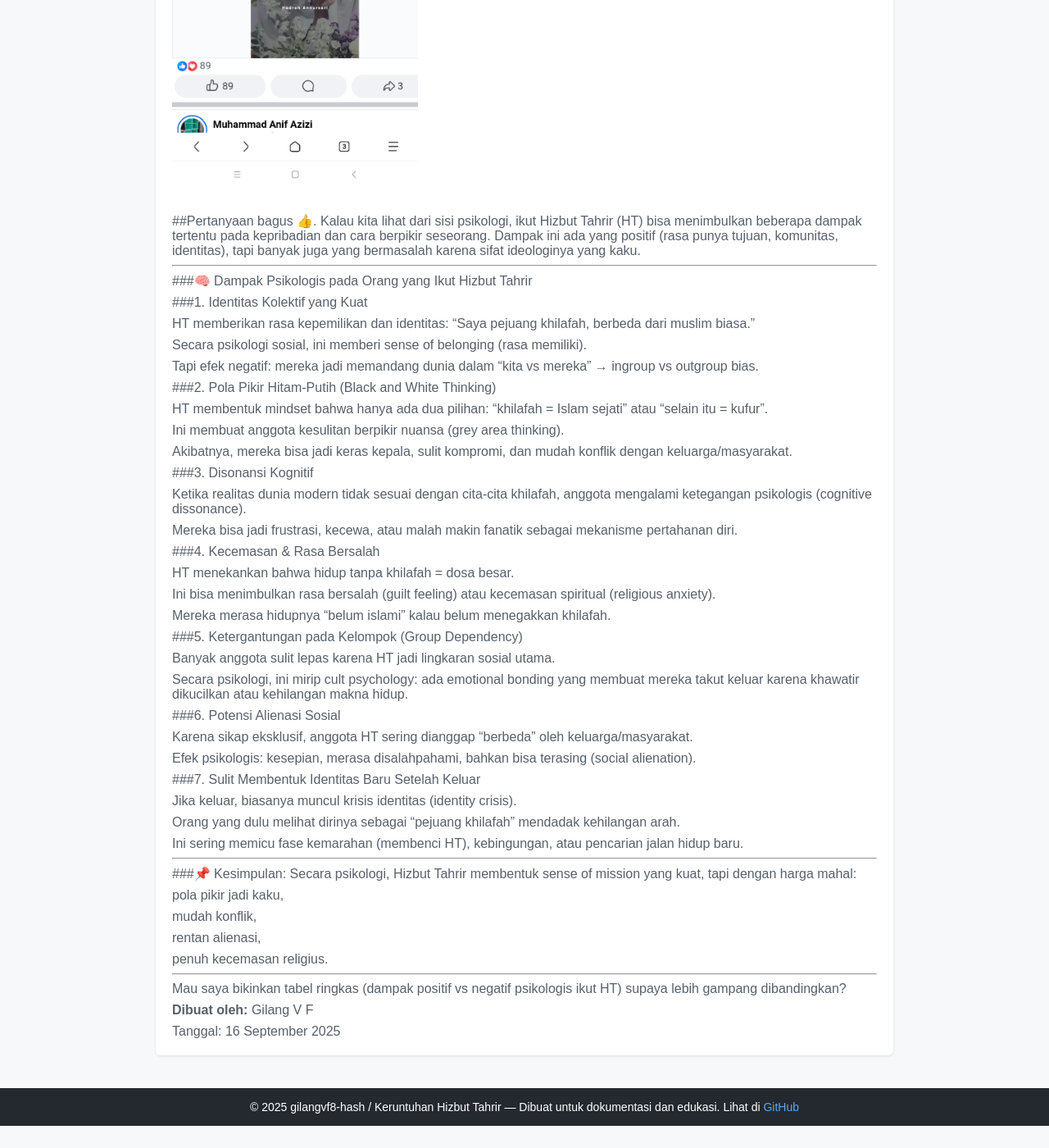
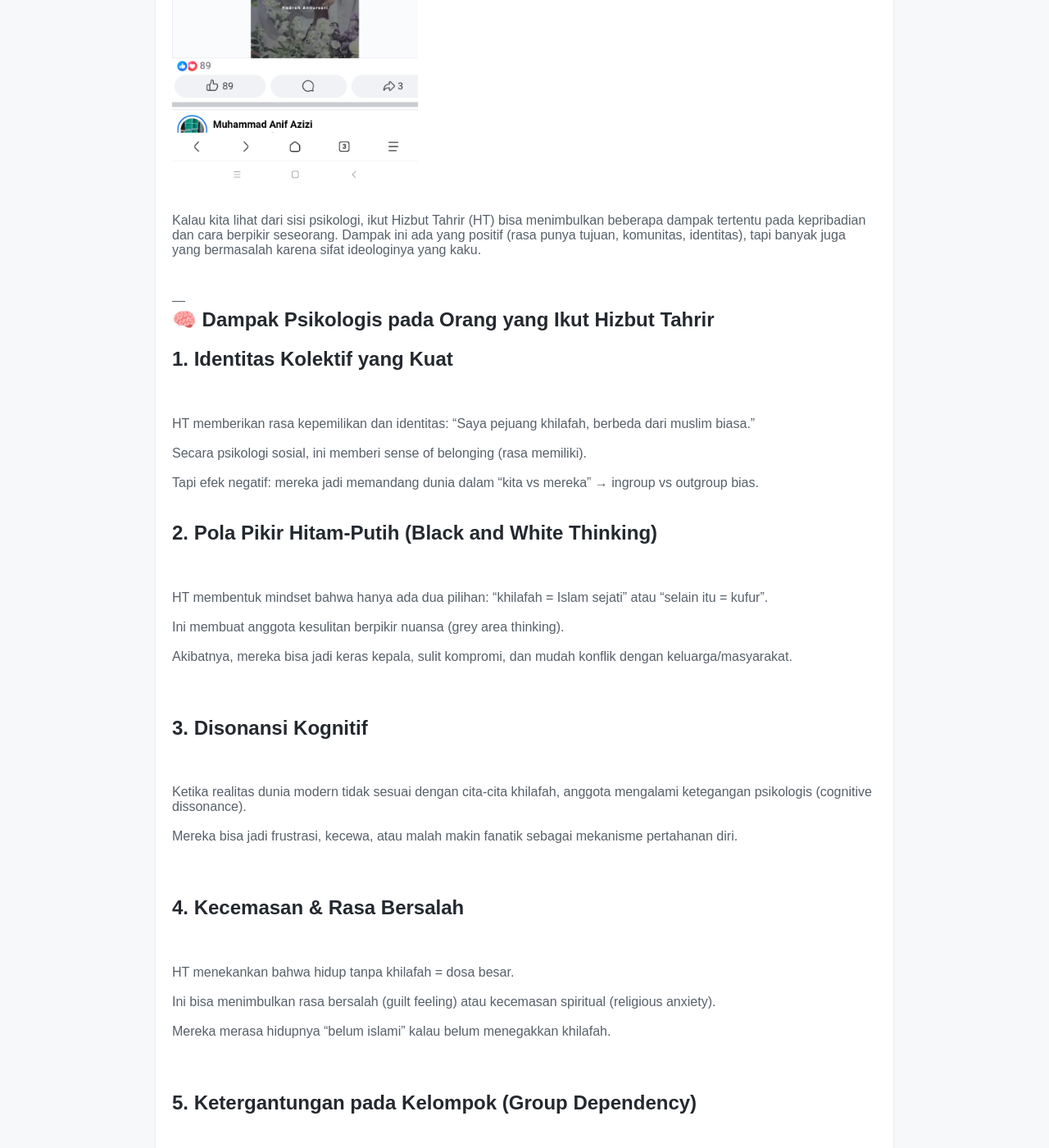
Before and after one commit to gilangvf8-hash/gilangvf8-hash.github.io, a Jekyll site: the page built from _posts/2025-09-16-post5.md, in a window 1280 px wide and 1400 px high, scrolled down 517 px. Shown: the whole window at 82% size. Built offline with Jekyll 4.4.1, drawn with Linux system fonts in a browser that asks for light colours; before the commit the page ends 1890 px from its top, so only the background shows below that; some of the changed text lies outside the part shown.

Commit message:
Update 2025-09-16-post5.md

```diff
--- a/_posts/2025-09-16-post5.md
+++ b/_posts/2025-09-16-post5.md
@@ -9,76 +9,110 @@
 
 <br/><img src="{{ site.url }}/gambar/g4.png" alt="gambar hizbut Tahrir" width="300" /><br><br/>
 
-##Pertanyaan bagus 👍. Kalau kita lihat dari sisi psikologi, ikut Hizbut Tahrir (HT) bisa menimbulkan beberapa dampak tertentu pada kepribadian dan cara berpikir seseorang. Dampak ini ada yang positif (rasa punya tujuan, komunitas, identitas), tapi banyak juga yang bermasalah karena sifat ideologinya yang kaku.
+ Kalau kita lihat dari sisi psikologi, ikut Hizbut Tahrir (HT) bisa menimbulkan beberapa dampak tertentu pada kepribadian dan cara berpikir seseorang. Dampak ini ada yang positif (rasa punya tujuan, komunitas, identitas), tapi banyak juga yang bermasalah karena sifat ideologinya yang kaku.
 
+<br>
+<br/>
+---
+<h1>
+🧠 Dampak Psikologis pada Orang yang Ikut Hizbut Tahrir
+</h1><h2>
+1. Identitas Kolektif yang Kuat
+</h2>
+<br>
+<br/>
+HT memberikan rasa kepemilikan dan identitas: “Saya pejuang khilafah, berbeda dari muslim biasa.”
+<br>
+<br/>
+Secara psikologi sosial, ini memberi sense of belonging (rasa memiliki).
+<br>
+<br/>
+Tapi efek negatif: mereka jadi memandang dunia dalam “kita vs mereka” → ingroup vs outgroup bias.
+<br>
+<br/>
+
+<h2>2. Pola Pikir Hitam-Putih (Black and White Thinking)
+</h2>
+<br>
+<br/>
+HT membentuk mindset bahwa hanya ada dua pilihan: “khilafah = Islam sejati” atau “selain itu = kufur”.
+<br>
+<br/>
+Ini membuat anggota kesulitan berpikir nuansa (grey area thinking).
+<br>
+<br/>
+Akibatnya, mereka bisa jadi keras kepala, sulit kompromi, dan mudah konflik dengan keluarga/masyarakat.
+
+<br>
+<br/>
+<h2>3. Disonansi Kognitif</h2>
+<br>
+<br/>
+Ketika realitas dunia modern tidak sesuai dengan cita-cita khilafah, anggota mengalami ketegangan psikologis (cognitive dissonance).
+<br>
+<br/>
+Mereka bisa jadi frustrasi, kecewa, atau malah makin fanatik sebagai mekanisme pertahanan diri.
+
+<br>
+<br/>
+<h2>4. Kecemasan & Rasa Bersalah</h2>
+<br>
+<br/>
+HT menekankan bahwa hidup tanpa khilafah = dosa besar.
+<br>
+<br/>
+Ini bisa menimbulkan rasa bersalah (guilt feeling) atau kecemasan spiritual (religious anxiety).
+<br>
+<br/>
+Mereka merasa hidupnya “belum islami” kalau belum menegakkan khilafah.
+
+<br>
+<br/>
+<h2>5. Ketergantungan pada Kelompok (Group Dependency)
+</h2>
+<br>
+<br/>
+Banyak anggota sulit lepas karena HT jadi lingkaran sosial utama.
+<br>
+<br/>
+Secara psikologi, ini mirip cult psychology: ada emotional bonding yang membuat mereka takut keluar karena khawatir dikucilkan atau kehilangan makna hidup.
+
+<br>
+<br/>
+<h2>6. Potensi Alienasi Sosial</h2>
+<br>
+<br/>
+Karena sikap eksklusif, anggota HT sering dianggap “berbeda” oleh keluarga/masyarakat.
+<br>
+<br/>
+Efek psikologis: kesepian, merasa disalahpahami, bahkan bisa terasing (social alienation).
+<br>
+<br/>
+
+<h2>7. Sulit Membentuk Identitas Baru Setelah Keluar
+</h2>
+<br>
+<br/>
+Jika keluar, biasanya muncul krisis identitas (identity crisis).
+<br>
+<br/>
+Orang yang dulu melihat dirinya sebagai “pejuang khilafah” mendadak kehilangan arah.
+<br>
+<br/>
+Ini sering memicu fase kemarahan (membenci HT), kebingungan, atau pencarian jalan hidup baru.
+
+<br>
+<br/>
 
 ---
-
-###🧠 Dampak Psikologis pada Orang yang Ikut Hizbut Tahrir
-
-###1. Identitas Kolektif yang Kuat
-
-HT memberikan rasa kepemilikan dan identitas: “Saya pejuang khilafah, berbeda dari muslim biasa.”
-
-Secara psikologi sosial, ini memberi sense of belonging (rasa memiliki).
-
-Tapi efek negatif: mereka jadi memandang dunia dalam “kita vs mereka” → ingroup vs outgroup bias.
-
-
-###2. Pola Pikir Hitam-Putih (Black and White Thinking)
-
-HT membentuk mindset bahwa hanya ada dua pilihan: “khilafah = Islam sejati” atau “selain itu = kufur”.
-
-Ini membuat anggota kesulitan berpikir nuansa (grey area thinking).
-
-Akibatnya, mereka bisa jadi keras kepala, sulit kompromi, dan mudah konflik dengan keluarga/masyarakat.
-
-
-###3. Disonansi Kognitif
-
-Ketika realitas dunia modern tidak sesuai dengan cita-cita khilafah, anggota mengalami ketegangan psikologis (cognitive dissonance).
-
-Mereka bisa jadi frustrasi, kecewa, atau malah makin fanatik sebagai mekanisme pertahanan diri.
-
-
-###4. Kecemasan & Rasa Bersalah
-
-HT menekankan bahwa hidup tanpa khilafah = dosa besar.
-
-Ini bisa menimbulkan rasa bersalah (guilt feeling) atau kecemasan spiritual (religious anxiety).
-
-Mereka merasa hidupnya “belum islami” kalau belum menegakkan khilafah.
-
-
-###5. Ketergantungan pada Kelompok (Group Dependency)
-
-Banyak anggota sulit lepas karena HT jadi lingkaran sosial utama.
-
-Secara psikologi, ini mirip cult psychology: ada emotional bonding yang membuat mereka takut keluar karena khawatir dikucilkan atau kehilangan makna hidup.
-
-
-###6. Potensi Alienasi Sosial
-
-Karena sikap eksklusif, anggota HT sering dianggap “berbeda” oleh keluarga/masyarakat.
-
-Efek psikologis: kesepian, merasa disalahpahami, bahkan bisa terasing (social alienation).
-
-
-###7. Sulit Membentuk Identitas Baru Setelah Keluar
-
-Jika keluar, biasanya muncul krisis identitas (identity crisis).
-
-Orang yang dulu melihat dirinya sebagai “pejuang khilafah” mendadak kehilangan arah.
-
-Ini sering memicu fase kemarahan (membenci HT), kebingungan, atau pencarian jalan hidup baru.
-
-
-
----
-
-###📌 Kesimpulan:
+<br>
+<br/>
+<h2>📌 Kesimpulan:</h2>
+<br>
+<br/>
 Secara psikologi, Hizbut Tahrir membentuk sense of mission yang kuat, tapi dengan harga mahal:
-
+<br>
+<br/>
 pola pikir jadi kaku,
 
 mudah konflik,
@@ -87,8 +121,12 @@
 
 penuh kecemasan religius.
 
-
+<br>
+<br/>
 
 ---
-
+<br>
+<br/>
 Mau saya bikinkan tabel ringkas (dampak positif vs negatif psikologis ikut HT) supaya lebih gampang dibandingkan?
+<br>
+<br/>
```
